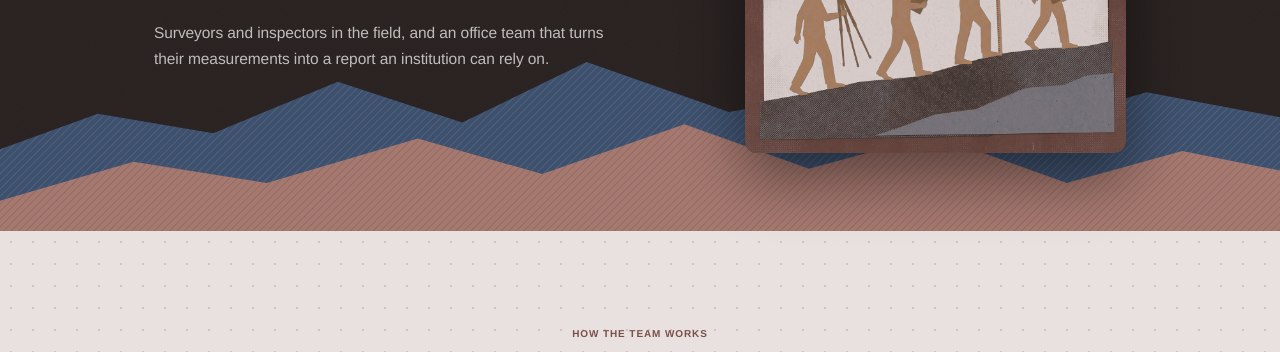
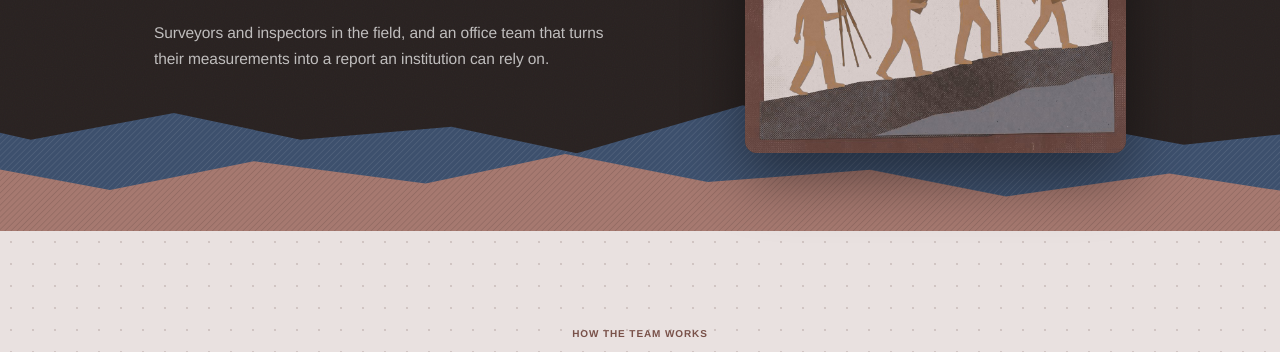
Before and after one commit to mehedi-dolos/joripbd, an Astro site: page /team in a window 1280 px wide. Shown: the part 407-759 px from the top of the page. Built offline with nearby package versions, Linux system fonts and the light colour scheme; Astro itself is replaced by a stand-in of ours.

Commit message:
Fix hero ridges on wide screens; fill the third Team card
- Terrain: the 1440-wide strip scaled to the viewport width above ~2000px,
  cropping the peaks so a solid band rose behind the hero text and image.
  It is now a 7680-wide seeded strip that always fits its height and only
  crops at the sides, so ridges look the same on a laptop and on 4K.
- Team: the method cards built bg-${tone} at runtime; the third tone had
  no matching class and Tailwind cannot see runtime-built names anyway.
  Classes are now written out in full.

Co-Authored-By: Claude Opus 5.5 <noreply@anthropic.com>

```diff
--- a/src/components/Terrain.astro
+++ b/src/components/Terrain.astro
@@ -1,11 +1,50 @@
 ---
 /* Survey terrain: two hatched ridges (JOP navy behind, JOP brown in front) with a
-   levelling traverse drawn across them. From the Paperless landscape device,
-   turned into a surveyor's cross-section. */
+   levelling traverse drawn across the front ridge.
+
+   The strip is drawn 7680 units wide and set to `slice` anchored bottom-centre.
+   With a strip that wide the SVG is always scaled to fit its HEIGHT, and only
+   the sides are cropped. So the ridges keep the same shape and height on a
+   laptop and on a 4K monitor; wider screens simply show more of the range.
+   (A 1440-wide strip scaled to fit the width on screens over ~2000px, which
+   cropped the peaks off and turned the strip into a solid band that rose
+   behind the hero text.) Ridges are generated from a fixed seed, so every
+   build draws the same terrain and there is no visible repeat. */
 interface Props { id?: string; height?: number; class?: string; traverse?: boolean }
 const { id = 't', height = 220, class: cls = '', traverse = true } = Astro.props;
+
+const VBW = 7680, VBH = 260;
+
+function rng(seed: number) {
+  let s = seed >>> 0;
+  return () => { s = (s * 1664525 + 1013904223) >>> 0; return s / 4294967296; };
+}
+function ridge(seed: number, step: [number, number], peak: [number, number], valley: [number, number]) {
+  const r = rng(seed);
+  const pts: [number, number][] = [];
+  let x = 0, up = false;
+  while (x < VBW) {
+    const [lo, hi] = up ? peak : valley;
+    pts.push([Math.round(x), Math.round(lo + r() * (hi - lo))]);
+    x += step[0] + r() * (step[1] - step[0]);
+    up = !up;
+  }
+  const [lo, hi] = up ? peak : valley;
+  pts.push([VBW, Math.round(lo + r() * (hi - lo))]);
+  return pts;
+}
+// Steps are about 1.4x the original 1440 artwork because the strip now renders
+// at roughly 0.7x (fitted to a 170-190px tall strip), which keeps the on-screen
+// peak spacing the same as before.
+const back = ridge(7, [168, 236], [70, 128], [128, 168]);
+const front = ridge(31, [182, 250], [140, 182], [188, 214]);
+const close = (p: [number, number][]) => p.map(([x, y]) => `${x},${y}`).join(' ') + ` ${VBW},${VBH} 0,${VBH}`;
+
+// benchmarks: every other peak of the front ridge, about 300 units apart
+const peaks = front.filter((_, i) => i % 2 === 1);
+const marks = peaks.filter((_, i) => i % 2 === 0);
 ---
-<svg class={`block w-full ${cls}`} style={`height:${height}px`} viewBox="0 0 1440 260" preserveAspectRatio="xMidYMax slice" aria-hidden="true">
+<svg class={`block w-full ${cls}`} style={`height:${height}px`} viewBox={`0 0 ${VBW} ${VBH}`} preserveAspectRatio="xMidYMax slice" aria-hidden="true">
   <defs>
     <pattern id={`${id}-h`} patternUnits="userSpaceOnUse" width="6" height="6" patternTransform="rotate(45)">
       <line x1="0" y1="0" x2="0" y2="6" stroke="rgba(255,255,255,0.13)" stroke-width="1.6" />
@@ -14,16 +53,16 @@ const { id = 't', height = 220, class: cls = '', traverse = true } = Astro.props
       <line x1="0" y1="0" x2="0" y2="6" stroke="rgba(0,0,0,0.16)" stroke-width="1.6" />
     </pattern>
   </defs>
-  <!-- back ridge: navy -->
-  <polygon points="0,168 110,128 240,150 380,92 520,138 660,70 820,126 980,98 1140,146 1290,104 1440,132 1440,260 0,260" fill="#3D506D" />
-  <polygon points="0,168 110,128 240,150 380,92 520,138 660,70 820,126 980,98 1140,146 1290,104 1440,132 1440,260 0,260" fill={`url(#${id}-h)`} />
+  <!-- back ridge: JOP navy -->
+  <polygon points={close(back)} fill="#3D506D" />
+  <polygon points={close(back)} fill={`url(#${id}-h)`} />
   <!-- front ridge: JOP brown -->
-  <polygon points="0,226 150,182 300,206 470,156 610,196 770,140 910,190 1050,152 1200,206 1330,170 1440,192 1440,260 0,260" fill="#A67970" />
-  <polygon points="0,226 150,182 300,206 470,156 610,196 770,140 910,190 1050,152 1200,206 1330,170 1440,192 1440,260 0,260" fill={`url(#${id}-hd)`} />
+  <polygon points={close(front)} fill="#A67970" />
+  <polygon points={close(front)} fill={`url(#${id}-hd)`} />
   {traverse && (
     <g stroke="rgba(255,255,255,0.55)" stroke-width="1" fill="none">
-      <polyline points="150,182 470,156 770,140 1050,152 1330,170" stroke-dasharray="4 5" />
-      {[[150,182],[470,156],[770,140],[1050,152],[1330,170]].map(([x, y]) => (
+      <polyline points={marks.map(([x, y]) => `${x},${y}`).join(' ')} stroke-dasharray="4 5" />
+      {marks.map(([x, y]) => (
         <g>
           <circle cx={x} cy={y} r="4" fill="#292221" stroke="rgba(255,255,255,0.8)" />
           <line x1={x} y1={y + 4} x2={x} y2={y + 16} stroke="rgba(255,255,255,0.35)" />
--- a/src/pages/team.astro
+++ b/src/pages/team.astro
@@ -12,6 +12,9 @@ const surveyors = group('surveyor'), staff = group('staff');
 const senior = surveyors.filter((p) => p.data.role.startsWith('Senior'));
 const field = surveyors.filter((p) => !p.data.role.startsWith('Senior'));
 const tones = ['navy', 'brown', 'umber'] as const;
+// Full class names, written out so Tailwind can see them (it cannot detect
+// class names assembled at runtime, such as `bg-${tone}`).
+const methodBg = ['bg-navy', 'bg-brown-deep', 'bg-brown-dark'];
 const method = [
   { title: 'Trained in-house', text: 'Every surveyor learned the firm’s method on the job, first from the founder and now from the senior surveyors.' },
   { title: 'Never alone on a first visit', text: 'A new surveyor accompanies a senior colleague until the senior signs off on their measurements and photographs.' },
@@ -27,7 +30,7 @@ const method = [
       <SectionHeading eyebrow="How the team works" title="One method, from the founder down." />
       <div class="mt-14 grid gap-4 md:grid-cols-3">
         {method.map((m, i) => (
-          <div class={`folder hatch mt-4 p-7 text-white bg-${tones[i]}`}>
+          <div class={`folder hatch mt-4 p-7 text-white ${methodBg[i % methodBg.length]}`}>
             <span class="label-mono text-white/60">{String(i + 1).padStart(2, '0')}</span>
             <h3 class="mt-4 font-display text-[22px] leading-[1.1] tracking-[-0.01em]">{m.title}</h3>
             <p class="mt-3 text-[12.5px] leading-[1.55] text-white/80">{m.text}</p>
```
